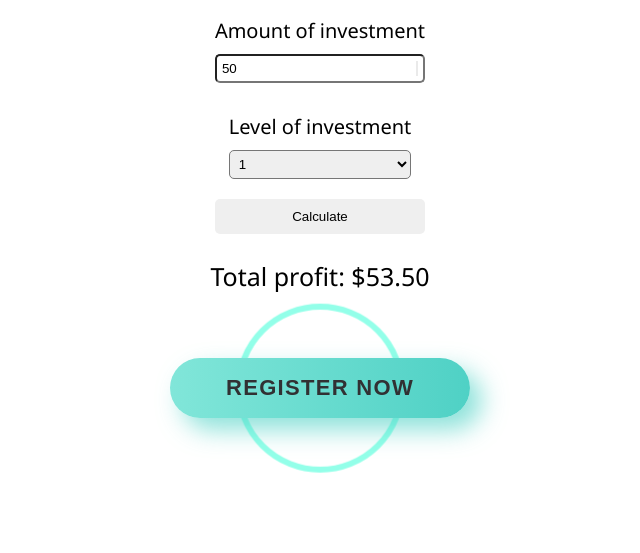
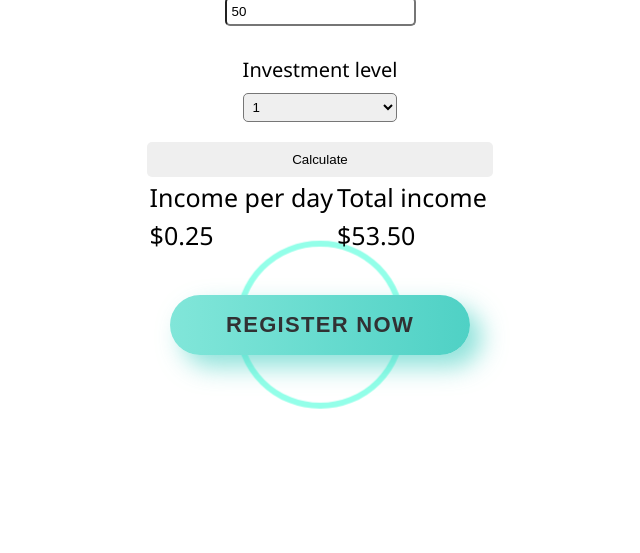
Before and after one commit to NicholasNovak/tozems-calc, a plain HTML site: page index.html in a window 1280 px wide. Shown: the part 247-800 px from the top of the page, without its empty margins (320-960 px from the left). Drawn offline with Linux system fonts and the light colour scheme.

Commit message:
Update index.html

```diff
--- a/index.html
+++ b/index.html
@@ -17,28 +17,32 @@
 </head>
 
 <body>
+    <div class="wrapper ">
         <header>
             <div class="header_soc">
-        	<a target="blank" href="https://t.me/Nikola_Novak">
+                <a target="blank" href="https://t.me/Nicholas_Novak/">
                     <img src="img/telegram.png" alt="Telegram" class="img">
                 </a>
-        	<a target="blank" href="https://www.facebook.com/nicholas.novakk">
+                <a target="blank" href="https://www.facebook.com/nicholas.novakk/">
                     <img src="img/facebook.png" alt="Facebook" class="img">
                 </a>
-        	<a target="blank" href="https://wa.me/+37120469906">
+                <a target="blank" href="https://wa.me/+37120469906/">
                     <img src="img/whatsapp.png" alt="WhatsApp" class="img">
                 </a>
+            </div>
+
         </header>
-    <div class="wrapper">
-        <div class="title main_title">Profit from deposits</div>
+
+        <div class="main-container">
+            <div class="title main_title ">Profit from deposits</div>
             <form id="main_form" action="#">
                 <div class="form_container">
                     <div class="block block-num">
-                    <span class="form_title">Amount of investment</span>
-                    <input autofocus type="number" max="1000000" id="count" value="50">
+                        <span class="form_title">Investment amount</span>
+                        <input type="number" max="1000000" id="count" value="50">
                     </div>
                     <div class="block block-level">
-                    <span class="form_title">Level of investment</span>
+                        <span class="form_title">Investment level</span>
                         <select class="num" name="Level" id="level">
                             <option>1</option>
                             <option>2</option>
@@ -46,21 +50,34 @@
                         </select>
                     </div>
                     <div class="block block-btn">
-                    <input class="btn" type="submit" value="Calculate">
+                        <input class="btn button19" type="submit" value="Calculate">
                     </div>
                 </div>
             </form>
 
-        <!-- <p class="total_result">Profit: $<span class="profit">3.50</span> + $<span class="deposit">50</span> = $<span id="count_total">53.50</span> </p> -->
+            <div class="result_container">
+                <table class="iksweb">
+                    <tbody>
+                        <tr>
+                            <td>Income per day</td>
+                            <td>Total income</td>
+                        </tr>
+                        <tr>
+                            <td>$<span>0.25</span></td>
+                            <td>$<span class="count_total">53.50</span></td>
+                        </tr>
+                    </tbody>
+                </table>
+                <p style="display:none" id="text-warn" class="paragraph">The calculations are made taking into account Stacking</p>
+            </div>
 
-        <p class="total_result">Total profit: $<span id="count_total">53.50</span></p>
             <div class="wrap">
-            <a target="blank" href="https://cutt.ly/SK5Hwlt" class="btn button">Register now</a>
+                <a target="_blank" href="https://tozems.net/?p=home&ref=94865292" class="btn button">Register now</a>
+            </div>
+        </div>
     </div>
 
     <script src="./index.js"></script>
-
-    </div>
 </body>
 
 </html>
```
Lines whose indentation alone changed are shown as unchanged.
